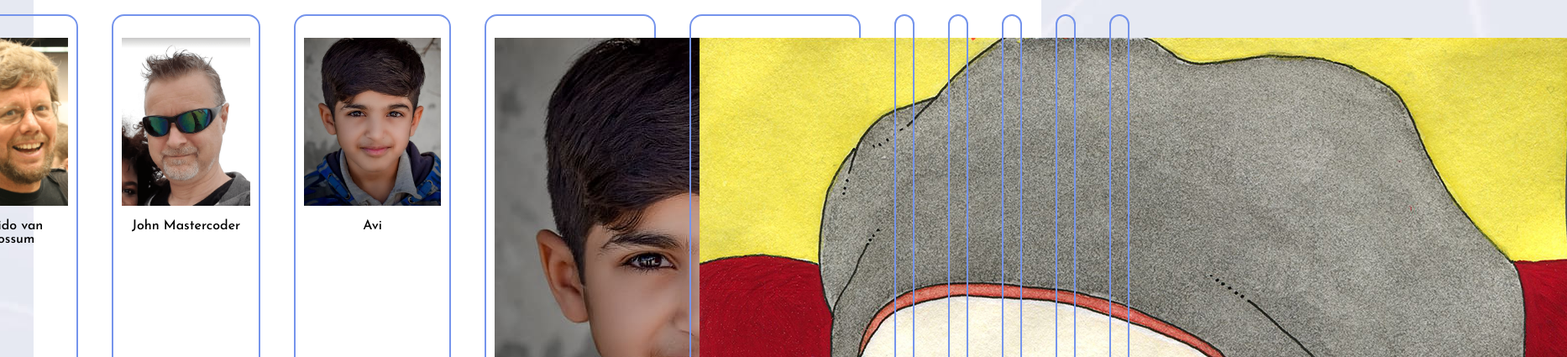
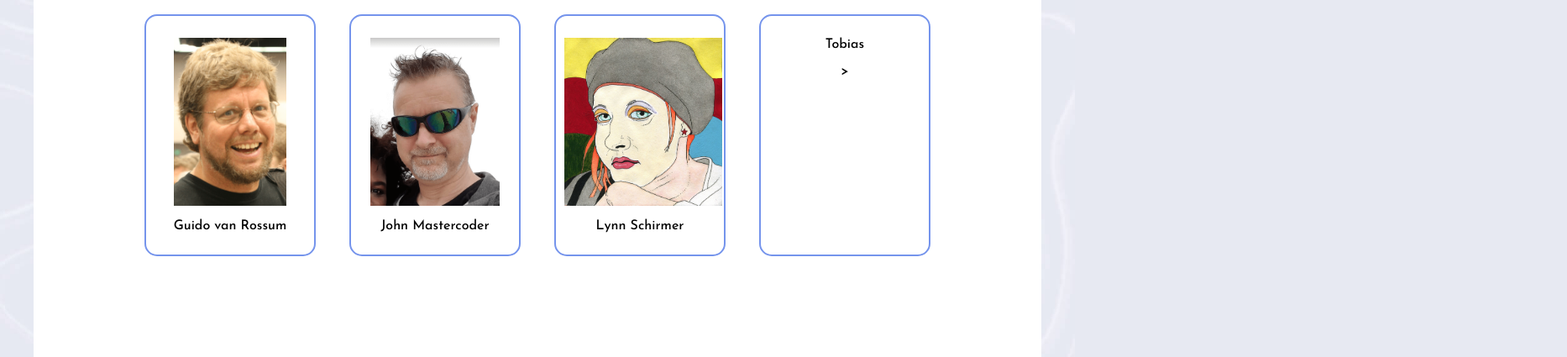
Before and after one commit to wolfpackdude/H33-06-starter-code, a plain HTML site: page team.html in a window 1280 px wide. Shown: the part 219-644 px from the top of the page at 84% size, 1866 px wide, since content can reach past the window. Drawn offline with Linux system fonts and the light colour scheme.

Commit message:
Fixed Teacher Code

```diff
--- a/team.html
+++ b/team.html
@@ -31,51 +31,15 @@
             <p><img class="member-pic" src="img/Alex_001.png"></p>
             <p>John Mastercoder</p>
           </div>
-
           <div class="member">
-            <p><img class="member-pic" src="img/boy_01.png"> </p>
-          <p> Avi </p>
-            </div>
-
+            <p><img class="member-pic" src="img/LynnSchirmer-Portrait-By-LarryLandsverk-2020.jpg"></p>
+            <p>Lynn Schirmer</p>
+          </div>
           <div class="member">
-            <p><img class="memeber-pic" src="img/boy_01.png"> </p>
-            <p>Austin Cunningham</p>
-          </div>
-
-          <div class="member">
-            <p><img class="memeber-pic" src="img/LynnSchirmer-Portrait-By-LarryLandsverk-2020.jpg"></p>
-            <p>Lynn Schirmer</p>
+            <p>Tobias</p>>
 
           </div>
-
-          <div class="member">
-            <!--  student 03 -->
-
-          </div>
-
-          <div class="member">
-            <!--  student 04 -->
-
-          </div>
-
-          <div class="member">
-            <!--  student 05 -->
-
-          </div>
-
-          <div class="member">
-            <!--  student 06 -->
-
-          </div>
-
-          <div class="member">
-            <!--  student 06 -->
-
-          </div>
-
-
         </div>
-
       </div>
     </div>
   </body>
```
